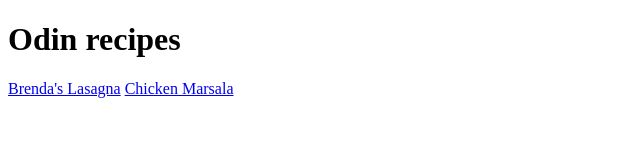
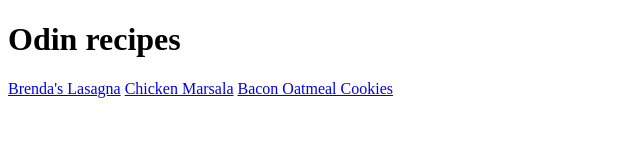
Before and after one commit to vigor-c/odin-recipes, a plain HTML site: page index.html in a window 1280 px wide. Shown: the whole page, without its empty margins (0-640 px from the left). Drawn offline with Linux system fonts and the light colour scheme.

Commit message:
Add link to bacon oatmeal cookies

```diff
--- a/index.html
+++ b/index.html
@@ -9,7 +9,7 @@
     <h1>Odin recipes</h1>
     <a href="./recipes/lasagna.html">Brenda's Lasagna</a>
     <a href="./recipes/chicken-marsala.html">Chicken Marsala</a>
-
+    <a href="./recipes/bacon-oatmeal-cookies.html">Bacon Oatmeal Cookies</a>
   </body>
 
 
```
